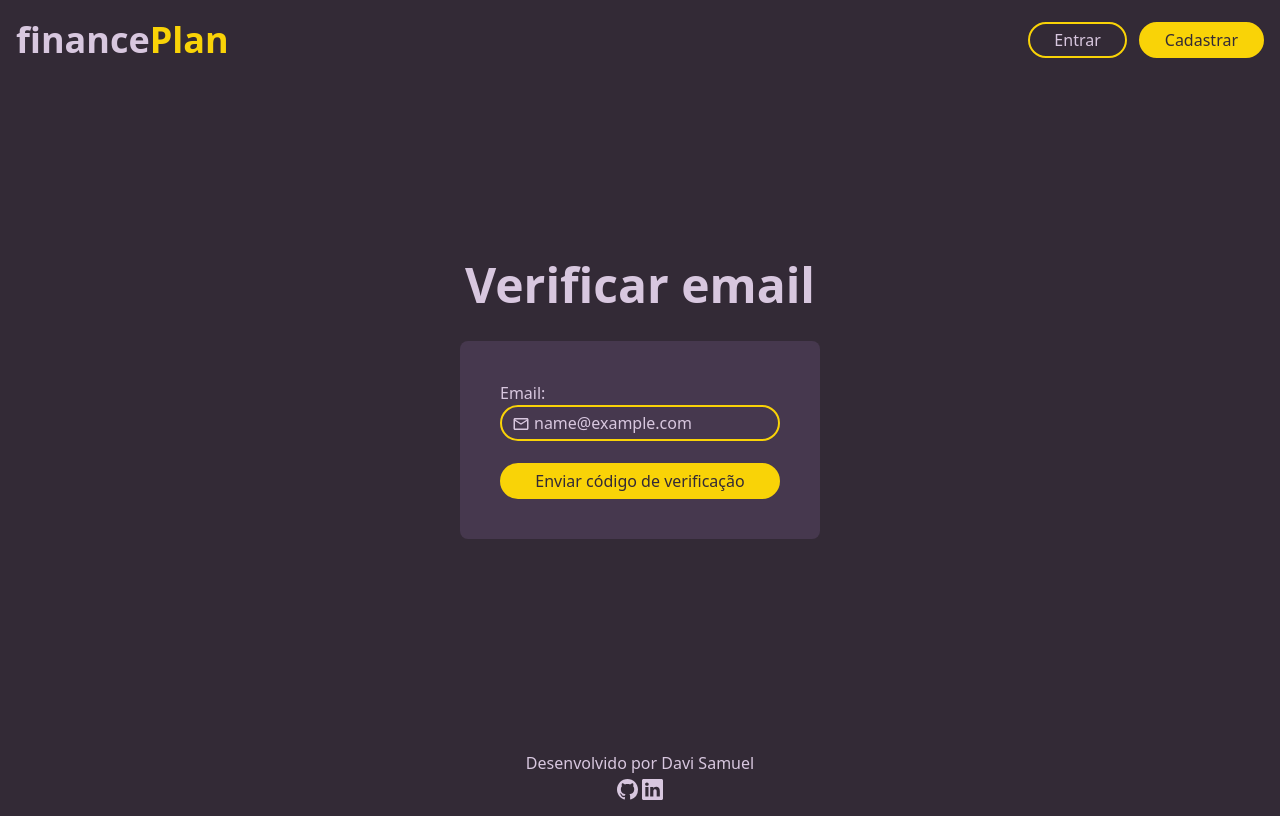
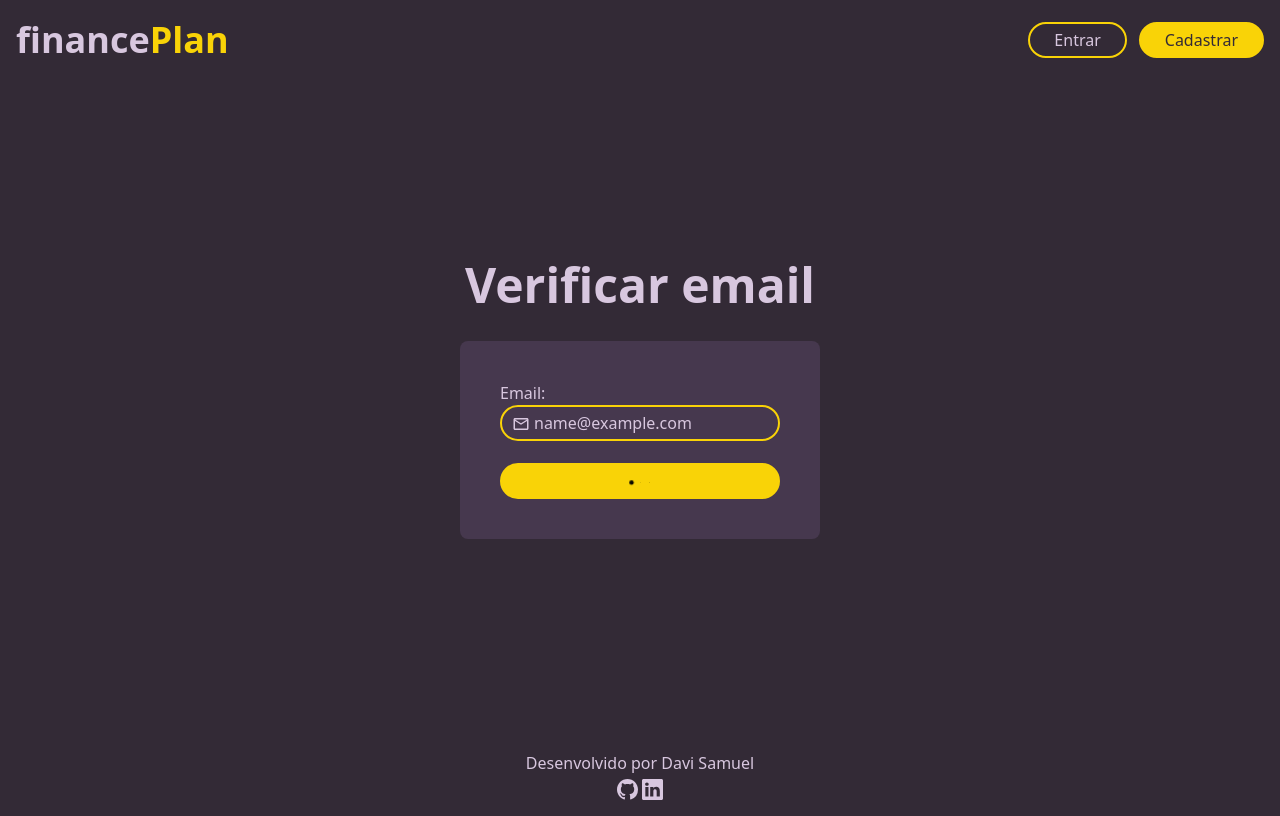
Before and after one commit to Davisamasoa/financePlan-frontend, a Next.js app: page /verifyEmail in a window 1280 px wide. Both pictures are taken after typing "name@example.com" into the empty fields and a click on the button "Enviar código de verificação". Built offline with nearby package versions, Linux system fonts and the light colour scheme; no server answers.

Commit message:
fix: code verification input type and button loaders add

```diff
--- a/src/app/verifyEmail/page.tsx
+++ b/src/app/verifyEmail/page.tsx
@@ -6,6 +6,8 @@ import { MdOutlineMailOutline } from "react-icons/md";
 import { useState } from "react";
 
 import { ReadonlyURLSearchParams, useRouter, useSearchParams } from "next/navigation";
+import { PulseLoader } from "react-spinners";
+import { set } from "react-hook-form";
 
 const api_url = process.env.NEXT_PUBLIC_API_URL;
 
@@ -16,6 +18,7 @@ type fetchPromiseReturnType = {
 };
 
 export default function VerifyEmail() {
+	const [loading, setLoading] = useState<boolean>(false);
 	const router = useRouter();
 	const searchParams: ReadonlyURLSearchParams = useSearchParams();
 	const queryEmail: any = searchParams.get("email");
@@ -29,6 +32,7 @@ export default function VerifyEmail() {
 	const [serverError, setServerError] = useState<string | null>();
 
 	async function sendCodeToEmailFn() {
+		setLoading(true);
 		const body = { email: emailinputValue };
 
 		const request: fetchPromiseReturnType = await fetch(`${api_url}/verifyEmail`, {
@@ -37,6 +41,7 @@ export default function VerifyEmail() {
 			body: JSON.stringify(body),
 		}).then((res) => res.json());
 
+		setLoading(false);
 		if (!request.success) {
 			setServerError(request.message);
 			setTimeout(() => {
@@ -53,6 +58,7 @@ export default function VerifyEmail() {
 	}
 
 	async function login() {
+		setLoading(true);
 		const body = { email: emailinputValue, code: codeInputvalue };
 		const request: fetchPromiseReturnType = await fetch(`${api_url}/verifyEmail`, {
 			method: "PUT",
@@ -61,6 +67,7 @@ export default function VerifyEmail() {
 		}).then((res) => res.json());
 
 		if (!request.success) {
+			setLoading(false);
 			setServerError(request.message);
 			setTimeout(() => {
 				setServerError(null);
@@ -119,7 +126,7 @@ export default function VerifyEmail() {
 								onClick={sendCodeToEmailFn}
 								className="w-full bg-primaryColor border-2 border-primaryColor py-1 px-6 text-bgColor rounded-full sm:hover:opacity-80  transition duration-300 text-base"
 							>
-								Enviar código de verificação
+								{loading ? <PulseLoader size={5} /> : "	Enviar código de verificação"}
 							</button>
 						</>
 					) : (
@@ -128,6 +135,7 @@ export default function VerifyEmail() {
 								<label htmlFor="code">Código:</label>
 								<div className="relative">
 									<input
+										type="number"
 										id="code"
 										onChange={handleCodeInputValue}
 										value={codeInputvalue}
@@ -150,7 +158,7 @@ export default function VerifyEmail() {
 								onClick={login}
 								className="w-full bg-primaryColor border-2 border-primaryColor py-1 px-6 text-bgColor rounded-full sm:hover:opacity-80  transition duration-300 text-base"
 							>
-								Verificar
+								{loading ? <PulseLoader size={5} /> : "Verificar"}
 							</button>
 							<button
 								type="submit"
```
Also changed, not shown: 1 other file (tests, documents, lock files or other folders).
